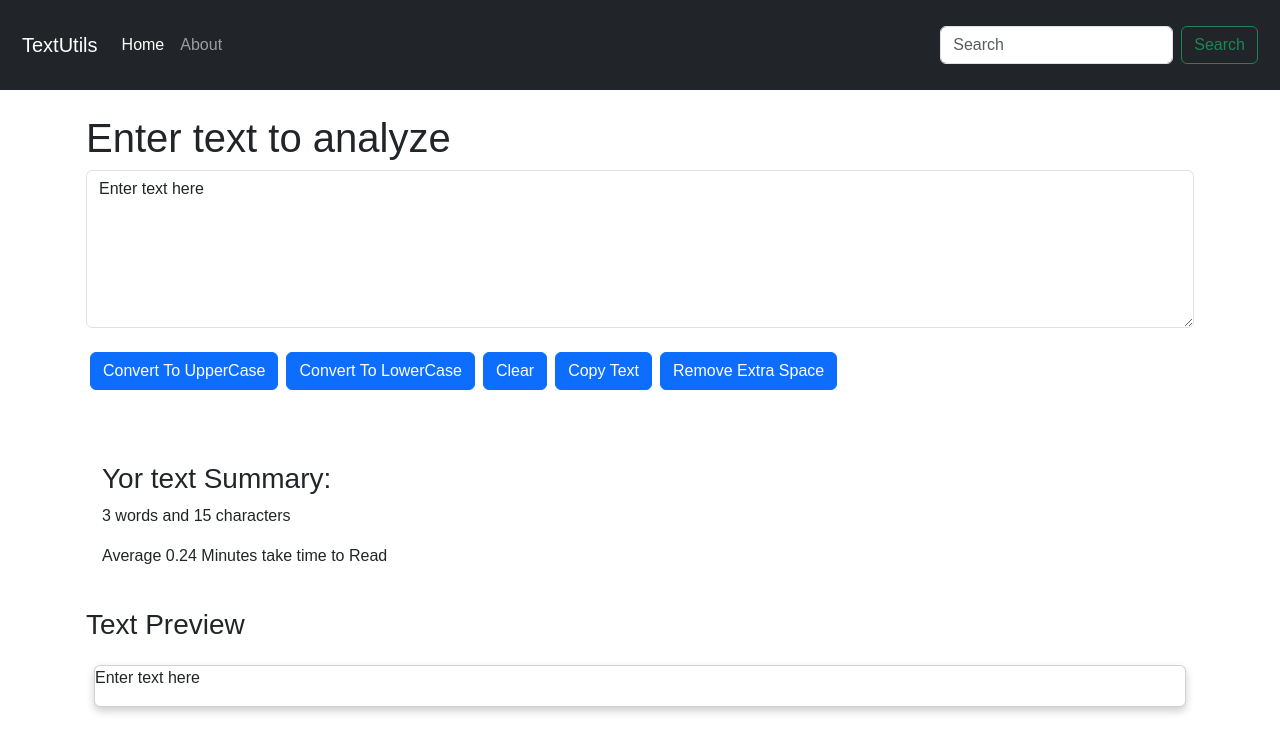
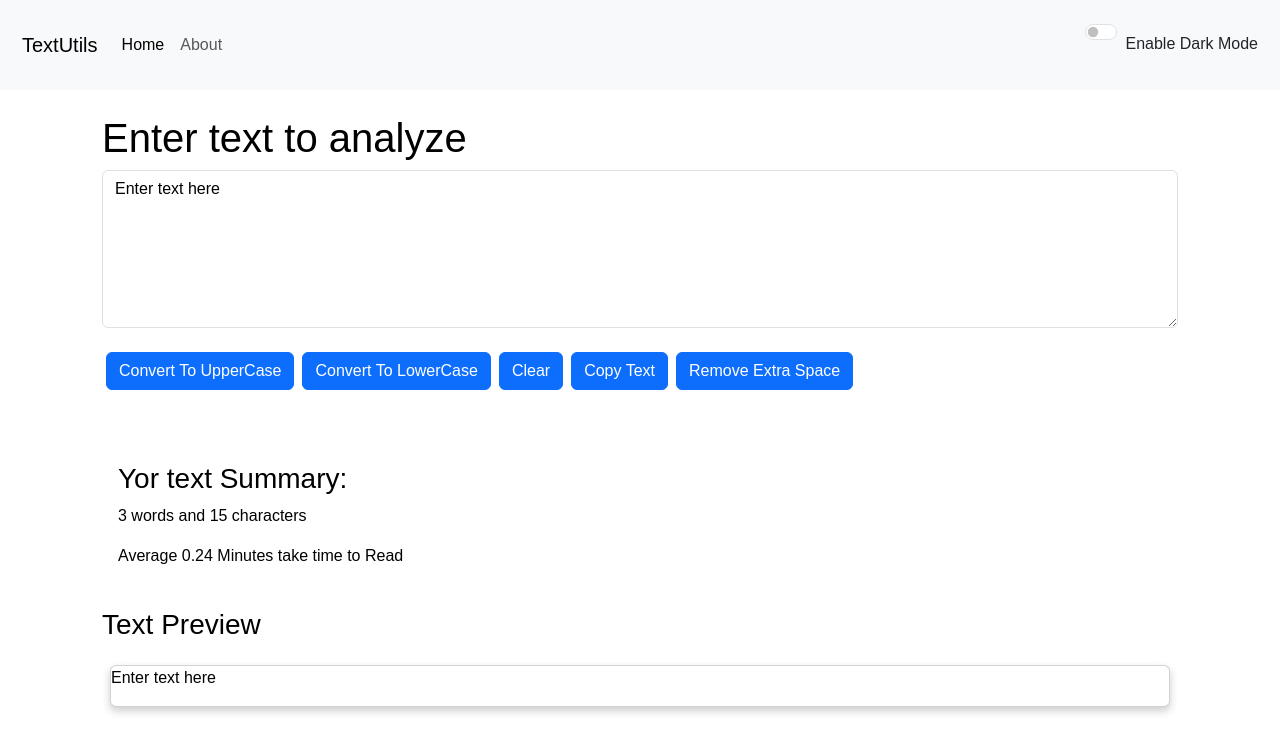
Before and after one commit to Nilufa-Khan/my-app, a React (Create React App) app: page / in a window 1280 px wide. Shown: the top 752 px of the page. Built offline with nearby package versions, Linux system fonts and the light colour scheme.

Commit message:
dark mode

```diff
--- a/src/App.js
+++ b/src/App.js
@@ -1,4 +1,5 @@
 
+import { useState } from 'react';
 import './App.css';
 import About from './components/About';
 import Navbar from './components/Navbar';
@@ -7,14 +8,26 @@ import TextForm from './components/TextForm';
 let name = "Nilufa";
 
 function App() {
+  const[mode,setMode] = useState('light');
+  const toggle = ()=>{
+  if(mode==='light'){
+    setMode('dark');
+    document.body.style.backgroundColor='grey';
+
+  }
+  else{
+    setMode('light');
+    document.body.style.backgroundColor='white';
+  }
+  }
   return (
 
     <>
-    <Navbar aboutText="About" / >
+    <Navbar aboutText="About" mode={mode} toggle={toggle} />
     {/* <Navbar / > */}
 
     <div className="container my-4" >
-    <TextForm title="Enter text to analyze"/>
+    <TextForm title="Enter text to analyze" mode={mode}/>
     {/* <About/> */}
     </div>
 
--- a/src/components/Navbar.js
+++ b/src/components/Navbar.js
@@ -3,7 +3,7 @@ import PropTypes from 'prop-types'
 
 export default function Navbar(props) {
   return (
-    <nav className="navbar navbar-expand-lg navbar-dark bg-dark">
+    <nav className={`navbar navbar-expand-lg navbar-${props.mode} bg-${props.mode}`}>
     <div className="container-fluid">
       <button className="navbar-toggler" type="button" data-bs-toggle="collapse" data-bs-target="#navbarTogglerDemo01" aria-controls="navbarTogglerDemo01" aria-expanded="false" aria-label="Toggle navigation">
         <span className="navbar-toggler-icon"></span>
@@ -19,10 +19,18 @@ export default function Navbar(props) {
           </li>
 
         </ul>
-        <form className="d-flex" role="search">
+
+        {/* <form className="d-flex" role="search">
+
           <input className="form-control me-2" type="search" placeholder="Search" aria-label="Search"/>
           <button className="btn btn-outline-success" type="submit">Search</button>
-        </form>
+        </form> */}
+
+          <div className={`form-check form-switch text-${props.mode==='light'?'dark':'light'}`}>
+            <input className="form-check-input" onClick={props.toggle} type="checkbox" id="flexSwitchCheckDefault"/>
+            <label className="form-check-label" htmlFor="flexSwitch CheckDefault">Enable Dark Mode</label>
+          </div>
+
       </div>
     </div>
   </nav>
--- a/src/components/TextForm.js
+++ b/src/components/TextForm.js
@@ -40,11 +40,11 @@ const handleUpClick = ()=>{
   }
 
   return (
-    <div>
+    <div id='myid' className='container' style={{color:props.mode==='dark'?'white':'black'}}>
     <h1>{props.title}</h1>
     <div className="mb-4">
 
-    <textarea className="form-control" placeholder='Enter your text' id="myBox" value={text} onChange={handleOnChange} rows="6"></textarea>
+    <textarea className="form-control" placeholder='Enter your text'style={{backgroundColor:props.mode==='dark'?'grey':'white',color:props.mode==='dark'?'white':'black'}} id="myBox" value={text} onChange={handleOnChange} rows="6"></textarea>
     </div>
     <button type="submit" className="btn btn-primary mb-5 mx-1" onClick={handleUpClick}>Convert To UpperCase</button>
     <button type="submit" className="btn btn-primary mb-5 mx-1" onClick={handleLowClick}>Convert To LowerCase</button>
@@ -55,11 +55,11 @@ const handleUpClick = ()=>{
     <div className="container  my-4">
       <h3>Yor text Summary: </h3>
 
-      <p>{text.split(" ").length} words and {text.length} characters</p>
+      <p>{text.length<1 ? 0 : text.split(" ").length} words and {text.length} characters</p>
       <p>Average {0.08 * text.split(" ").length} Minutes take time to Read</p>
     </div>
     <h3>Text Preview</h3>
-    <div className="card my-4">
+    <div className="card my-4" style={{color:props.mode==='dark'?'white':'black',backgroundColor:props.mode==='dark'?'grey':'white'}} >
 
       <p>{text}</p>
     </div>
```
